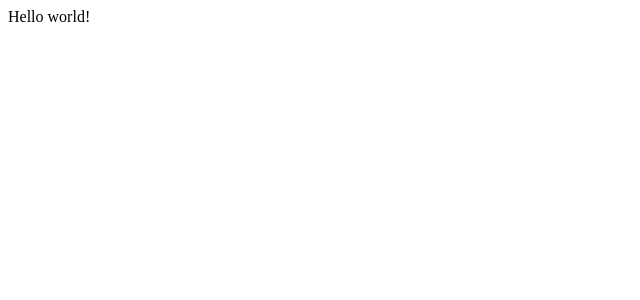
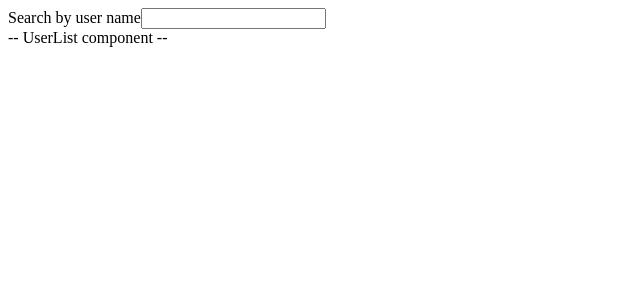
Before and after one commit to jaroslaw-bagnicki/gh-users-searcher, a React app: page / in a window 1280 px wide. Shown: the top 300 px of the page, without its empty margins (0-640 px from the left). Built offline with nearby package versions, Linux system fonts and the light colour scheme.

Commit message:
Add App container and UserList component scaffold

```diff
--- a/src/App.js
+++ b/src/App.js
@@ -1,5 +1,37 @@
-import React from 'react';
+import React, { Component } from 'react';
+import { UserList } from './components/UserList';
 
-export const App = () => (
-  'Hello world!'
-)
+export class App extends Component {
+  state = {
+    searchText: '',
+    users: []
+  };
+
+  render() {
+    return (
+      <div>
+        <form onSubmit={this.handleFormSubmit}>
+          <label htmlFor="search">Search by user name</label>
+          <input
+            type="search"
+            id="search"
+            onChange={this.handleInputChange}
+            value={this.state.searchText} />
+        </form>
+        <UserList users={this.state.users} />
+      </div>
+    );
+  }
+
+  handleInputChange = (e) => {
+    console.log('handleInputChange()');
+    this.setState({
+      searchText: e.target.value
+    });
+  }
+
+  handleFormSubmit = (e) => {
+    e.preventDefault();
+    console.log('handleFormSubmit()');
+  }
+}
--- /dev/null
+++ b/src/components/UserList/index.js
@@ -0,0 +1,5 @@
+import React from 'react';
+
+export const UserList = () => (
+  '-- UserList component --'
+);
--- a/src/index.html
+++ b/src/index.html
@@ -5,7 +5,7 @@
   <meta name="viewport" content="width=device-width, initial-scale=1.0">
   <meta http-equiv="X-UA-Compatible" content="ie=edge">
   <link rel="icon" href="favicon.ico" type="image/ico" />
-  <title>Document</title>
+  <title>GitHub users searcher</title>
 </head>
 <body>
   <div id="app"></div>
```
